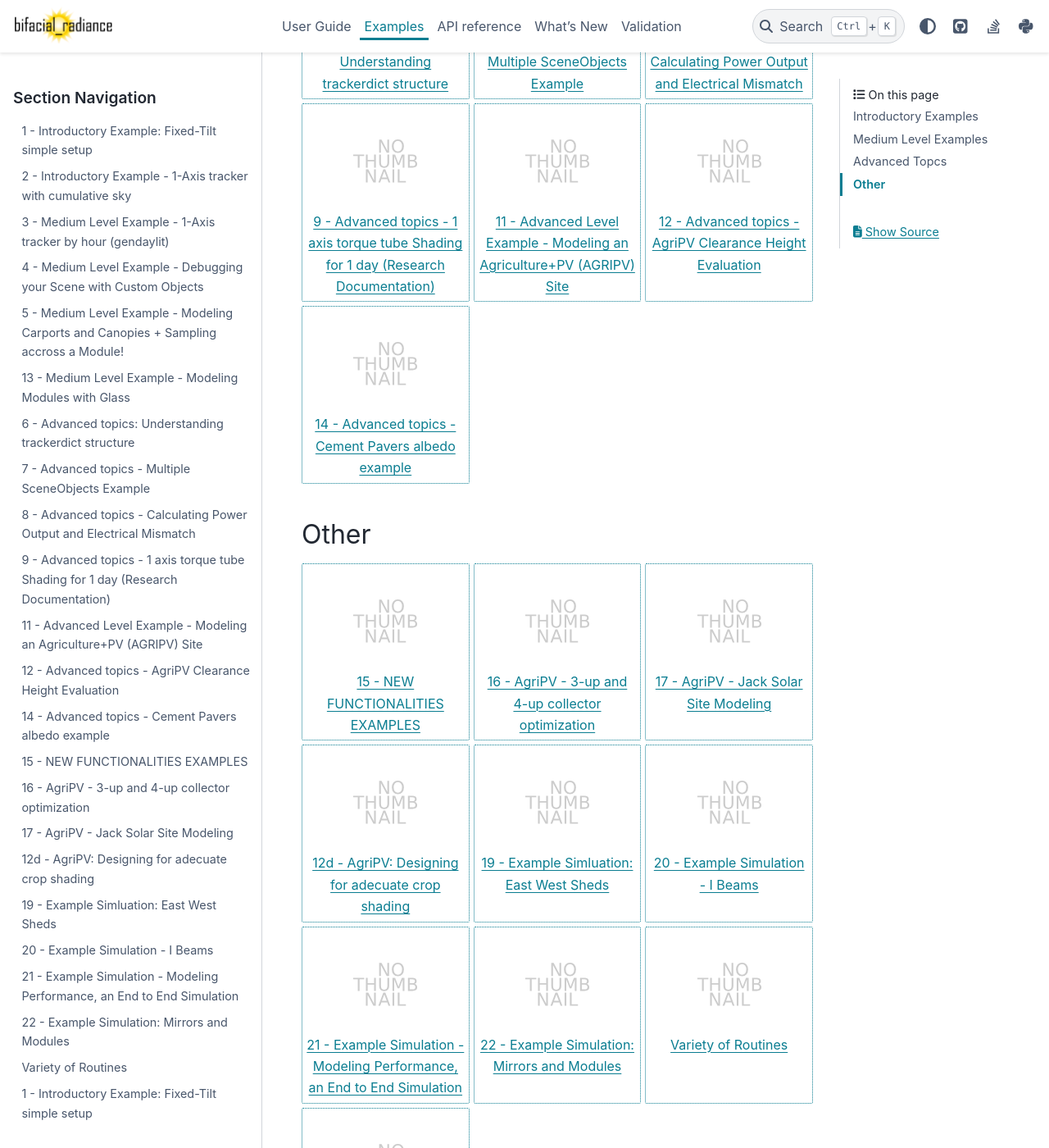
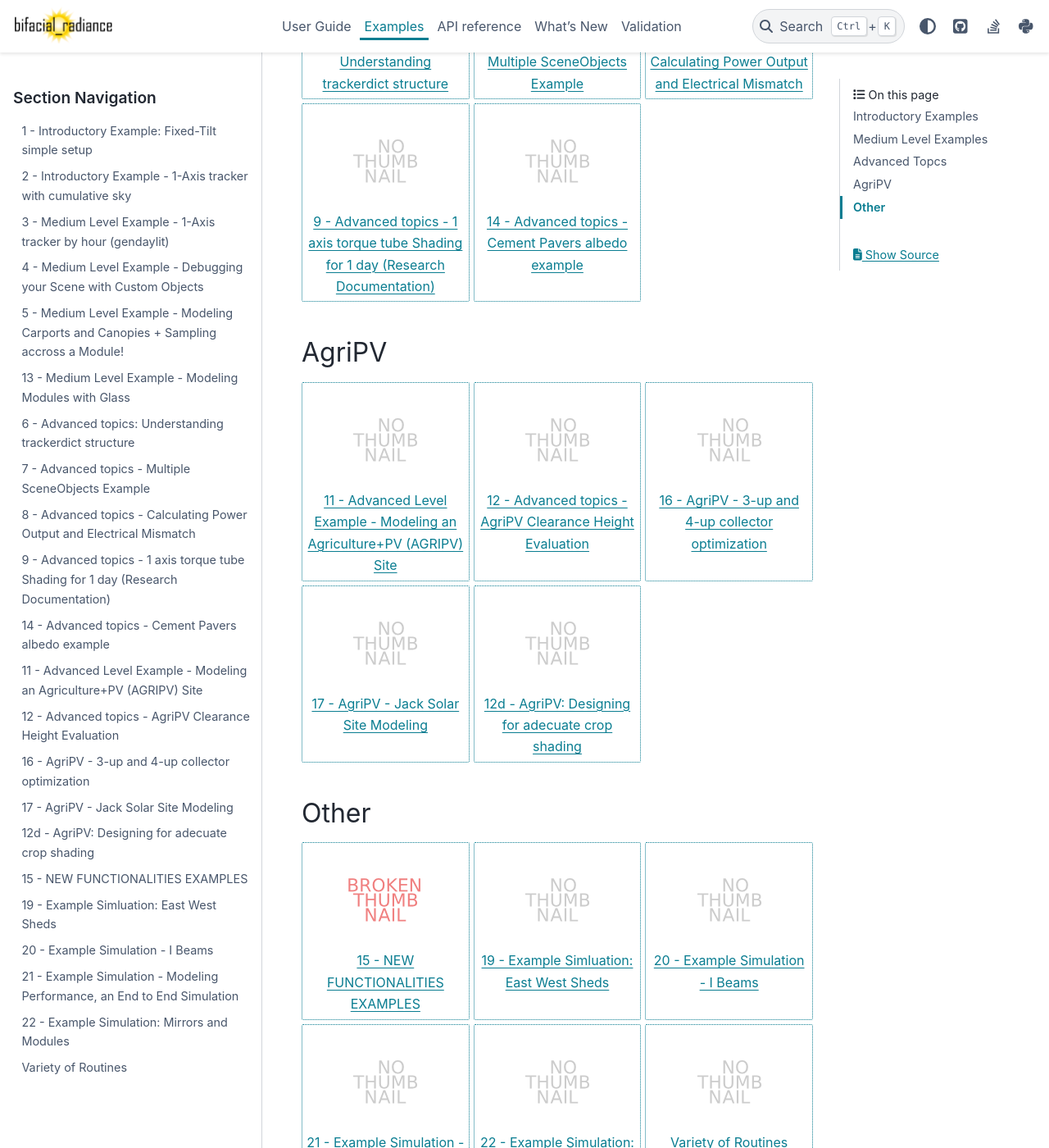
Before and after one commit to NREL/bifacial_radiance, a Sphinx documentation site: the page built from docs/sphinx/source/examples.rst, in a window 1280 px wide and 1400 px high, scrolled down 1287 px. Shown: the whole window at 82% size. Built offline with Sphinx 7.4.7 and the PyData theme 0.15.4, drawn with Linux system fonts in a browser that asks for light colours; some of the changed text lies outside the part shown.

Commit message:
update conf.py with thumbnails

```diff
--- a/docs/sphinx/source/conf.py
+++ b/docs/sphinx/source/conf.py
@@ -185,9 +185,24 @@
 # Output file base name for HTML help builder.
 htmlhelp_basename = 'bifacial_radiancedoc'
 
+# Manually assign static jpg or png as thumbnails (nbgallery only allows
+# tagged code cells to contribute thumbnails, not markdown)
+nbsphinx_thumbnails = {
+    'tutorials/1 - Introductory Example - Fixed Tilt simple setup': '_images/openhdr_FalseColorExample.PNG',
+    'tutorials/2 - Introductory Example - 1-Axis tracker with cumulative sky':'_images/cumulativesky.png',
+    'tutorials/3 - Medium Level Example - 1-Axis tracker by hour (gendaylit)': '_images/bifacial_radiance.png',
+    'tutorials/4 - Medium Level Example - Debugging your Scene with Custom Objects':'_images/Journal_example_torquetube.PNG',
+    'tutorials/5 - Medium Level Example - Modeling Carports and Canopies + Sampling accross a Module!':'_images/Carport_with_car.PNG',
+    'tutorials/6 - Advanced topics: Understanding trackerdict structure': '_images/bifacial_radiance.PNG',
+    'tutorials/7 - Advanced topics - Multiple SceneObjects Example':'_images/MultipleSceneObject_AnalysingSceneObj2_Row1_Module4.PNG',
+    'tutorials/13 - Medium Level Example - Modeling Modules with Glass': '_images/Glass_tilted_reflection.PNG',
+
+}
+
 # A workaround for the responsive tables always having annoying scrollbars.
 def setup(app):
     app.add_css_file("no_scrollbars.css")
+
 
 """
 # -- Options for LaTeX output ---------------------------------------------
--- a/docs/sphinx/source/examples.rst
+++ b/docs/sphinx/source/examples.rst
@@ -44,9 +44,20 @@
     tutorials/7 - Advanced topics - Multiple SceneObjects Example
     tutorials/8 - Advanced topics - Calculating Power Output and Electrical Mismatch
     tutorials/9 - Advanced topics - 1 axis torque tube Shading for 1 day (Research documentation)
+    tutorials/14 - Advanced topics - Cement Pavers albedo example
+
+
+AgriPV
+------
+
+.. nbgallery::
+
     tutorials/11 - Advanced topics - AgriPV Systems
     tutorials/12 - Advanced topics - AgriPV Clearance Height Evaluation
-    tutorials/14 - Advanced topics - Cement Pavers albedo example
+    tutorials/16 - AgriPV - 3-up and 4-up collector optimization
+    tutorials/17 - AgriPV - Jack Solar Site Modeling
+    tutorials/18 - AgriPV - Coffee Plantation with Tree Modeling
+
 
 Other
 -----
--- a/docs/tutorials/14 - Advanced topics - Cement Pavers albedo example.py
+++ b/docs/tutorials/14 - Advanced topics - Cement Pavers albedo example.py
@@ -7,6 +7,7 @@
 #
 # ![Paver](../images_wiki/AdvancedJournals/Pavers.PNG)
 #
+
 # Measurements:
 # ![Paver](../images_wiki/AdvancedJournals/Pavers_Geometry.PNG)
 
```
Also changed, not shown: other parts of docs/sphinx/source/examples.rst (+0 -4 lines), docs/tutorials/1 - Introductory Example - Fixed Tilt simple setup.ipynb, docs/tutorials/11 - Advanced topics - AgriPV Systems.ipynb, docs/tutorials/12 - Advanced topics - AgriPV Clearance Height Evaluation.ipynb, docs/tutorials/13 - Medium Level Example - Modeling Modules with Glass.ipynb, docs/tutorials/14 - Advanced topics - Cement Pavers albedo example.ipynb, docs/tutorials/15 - New Functionalities Examples.ipynb.
